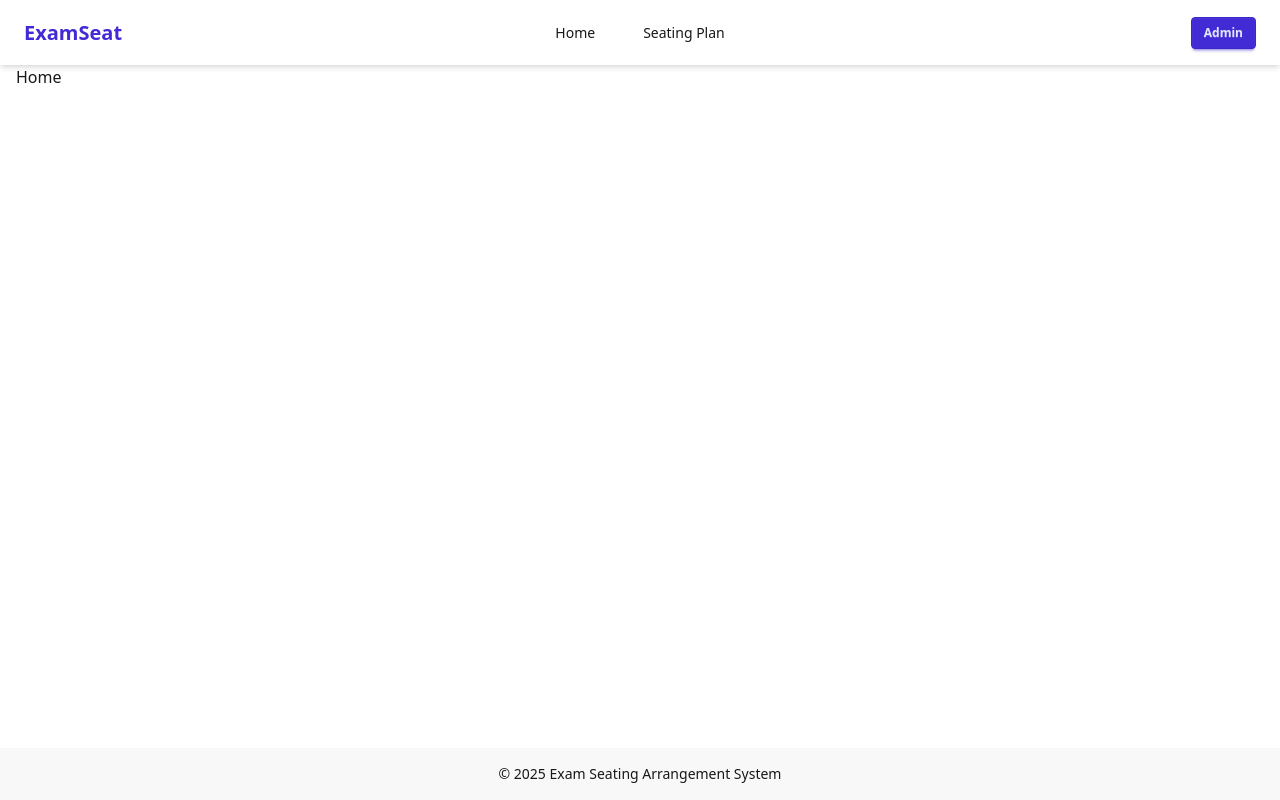
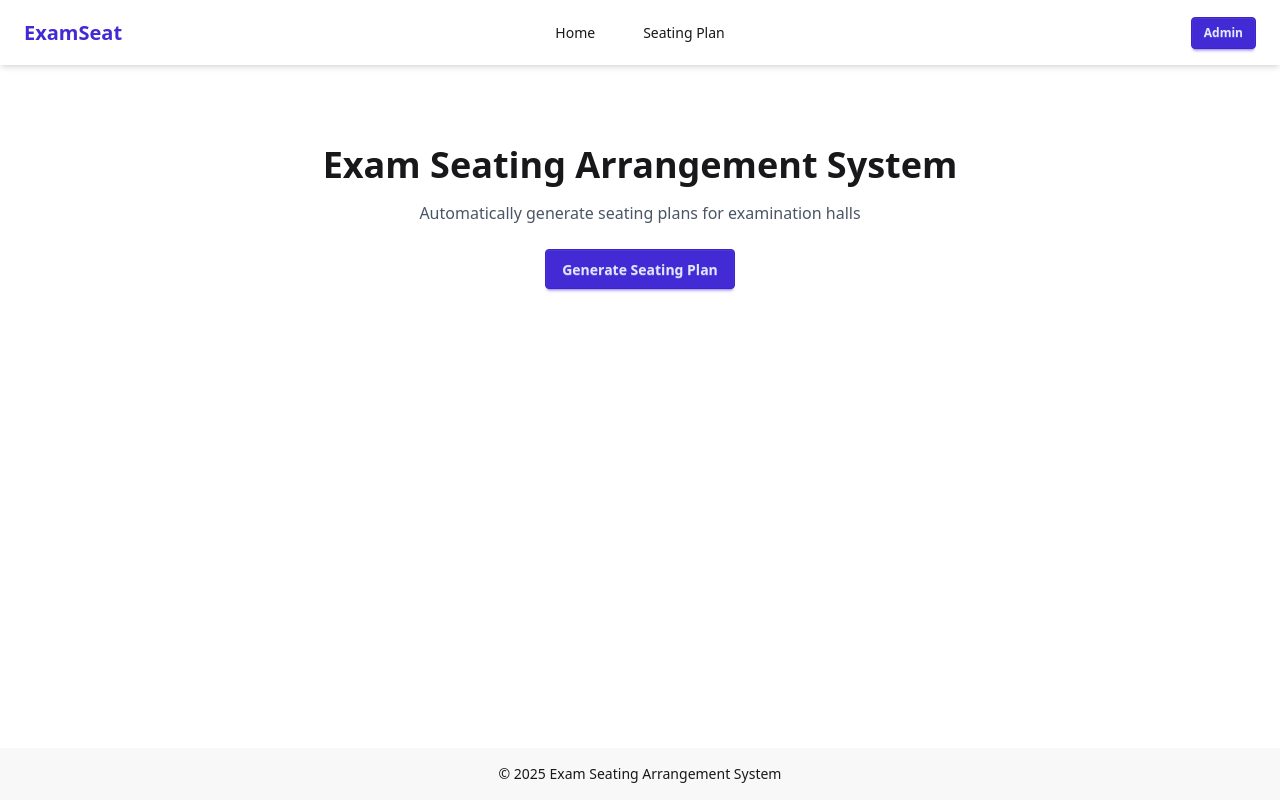
Before and after one commit to muhsinabdullah/Exam-Seating, a React (Vite) app: page / in a window 1280 px wide. Built offline with nearby package versions, Linux system fonts and the light colour scheme.

Commit message:
Seating Arrangements added

```diff
--- /dev/null
+++ b/src/components/SeatCard.jsx
@@ -0,0 +1,15 @@
+const SeatCard = ({ student, seatNo }) => {
+  return (
+    <div className="card bg-base-100 shadow-md border">
+      <div className="card-body text-center">
+        <h2 className="card-title justify-center">
+          Seat No: {seatNo}
+        </h2>
+        <p className="font-semibold">Roll: {student.roll}</p>
+        <p>Name: {student.name}</p>
+      </div>
+    </div>
+  );
+};
+
+export default SeatCard;
--- a/src/pages/Home.jsx
+++ b/src/pages/Home.jsx
@@ -1,12 +1,19 @@
-import React from 'react';
-import Navbar from '../components/Navbar';
+import { Link } from "react-router-dom";
 
 const Home = () => {
-    return (
-        <div>
-            Home
-        </div>
-    );
+  return (
+    <div className="text-center mt-20">
+      <h1 className="text-4xl font-bold mb-4">
+        Exam Seating Arrangement System
+      </h1>
+      <p className="text-gray-600 mb-6">
+        Automatically generate seating plans for examination halls
+      </p>
+      <Link to="/seating" className="btn btn-primary">
+        Generate Seating Plan
+      </Link>
+    </div>
+  );
 };
 
 export default Home;
--- /dev/null
+++ b/src/pages/SeatingPlan.jsx
@@ -0,0 +1,28 @@
+import SeatCard from "../components/SeatCard";
+
+const students = [
+  { roll: 101, name: "Rahim" },
+  { roll: 102, name: "Karim" },
+  { roll: 103, name: "Ayesha" },
+  { roll: 104, name: "Nusrat" },
+  { roll: 105, name: "Sajid" },
+  { roll: 106, name: "Mim" },
+];
+
+const SeatingPlan = () => {
+  return (
+    <div className="my-10">
+      <h2 className="text-3xl font-bold text-center mb-8">
+        Exam Hall Seating Plan
+      </h2>
+
+      <div className="grid grid-cols-1 sm:grid-cols-2 md:grid-cols-3 gap-6">
+        {students.map((student, index) => (
+          <SeatCard key={index} student={student} seatNo={index + 1} />
+        ))}
+      </div>
+    </div>
+  );
+};
+
+export default SeatingPlan;
```
